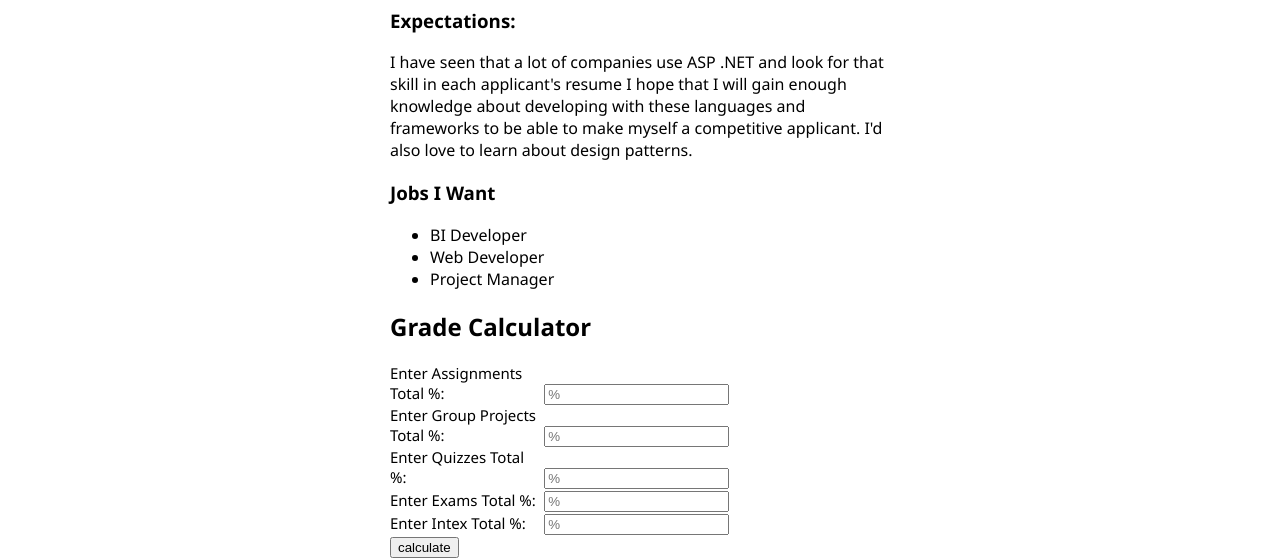
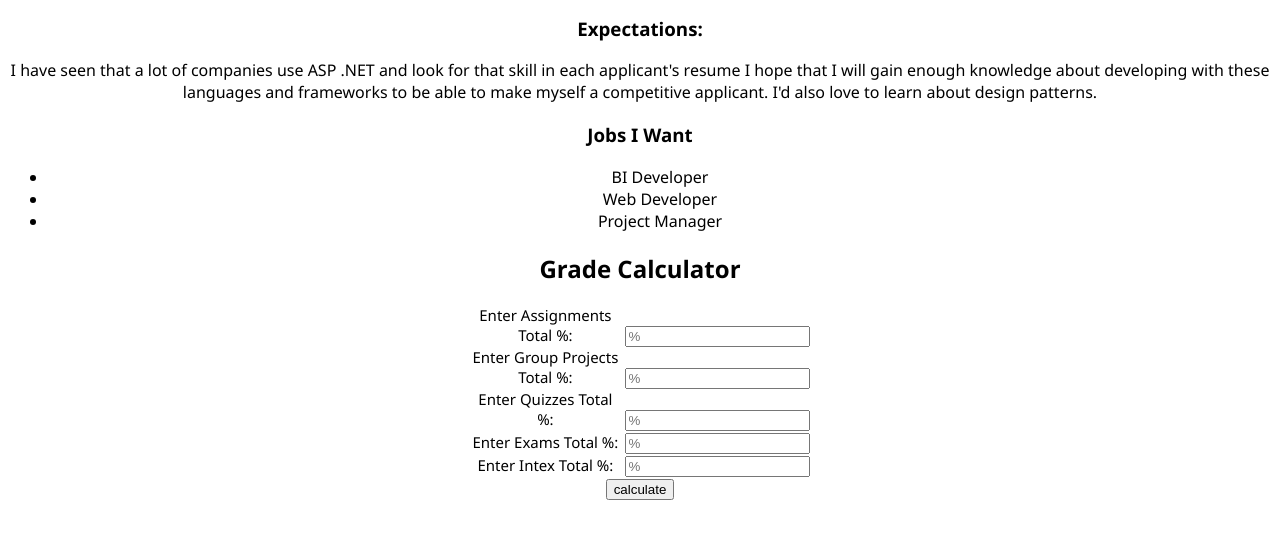
Before and after one commit to petergardiner25/PeterGardinerFirstWebApplication2, a plain HTML site: page PeterGardinerFirstWebApplication2/wwwroot/index.html in a window 1280 px wide. Shown: the part 314-872 px from the top of the page. After the commit the page ends 822 px from the top, so only its background shows below. Drawn offline with Linux system fonts and the light colour scheme.

Commit message:
textalign

```diff
--- a/PeterGardinerFirstWebApplication2/wwwroot/css/main.css
+++ b/PeterGardinerFirstWebApplication2/wwwroot/css/main.css
@@ -1,7 +1,7 @@
 body {
     font-family:'Segoe UI', Tahoma, Geneva, Verdana, sans-serif;
-    max-width: 500px;
-    margin: auto;
+    text-align: center;
+
 }
 
 label {
```
